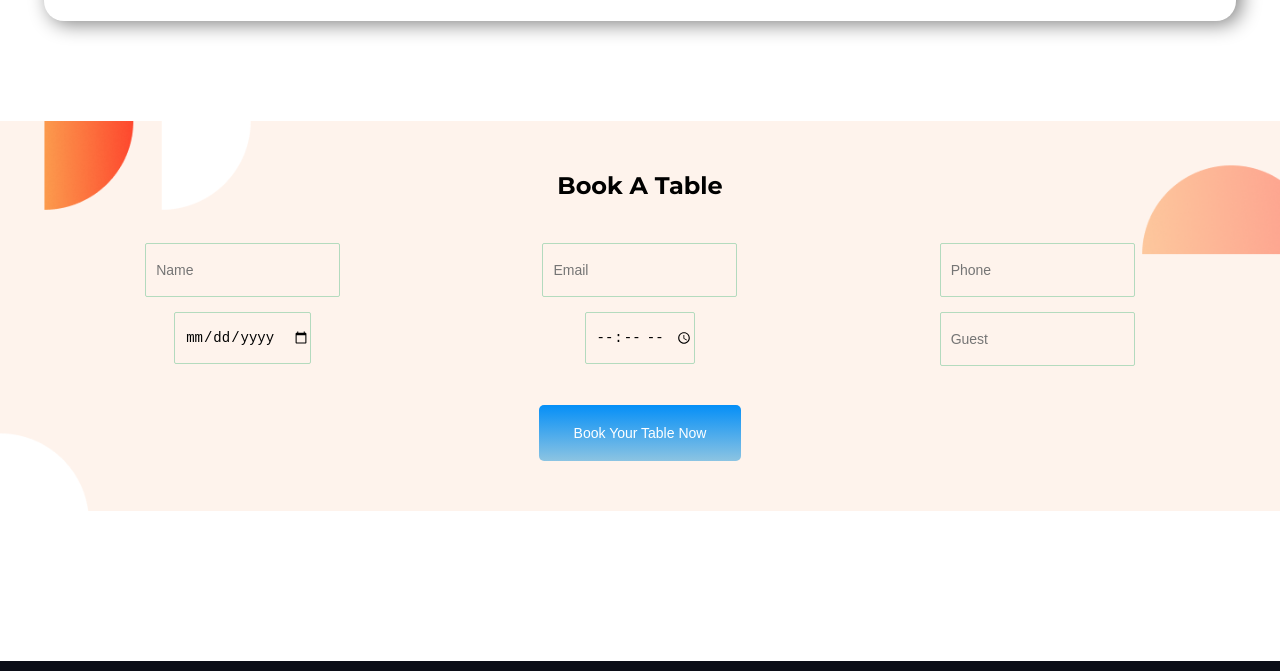
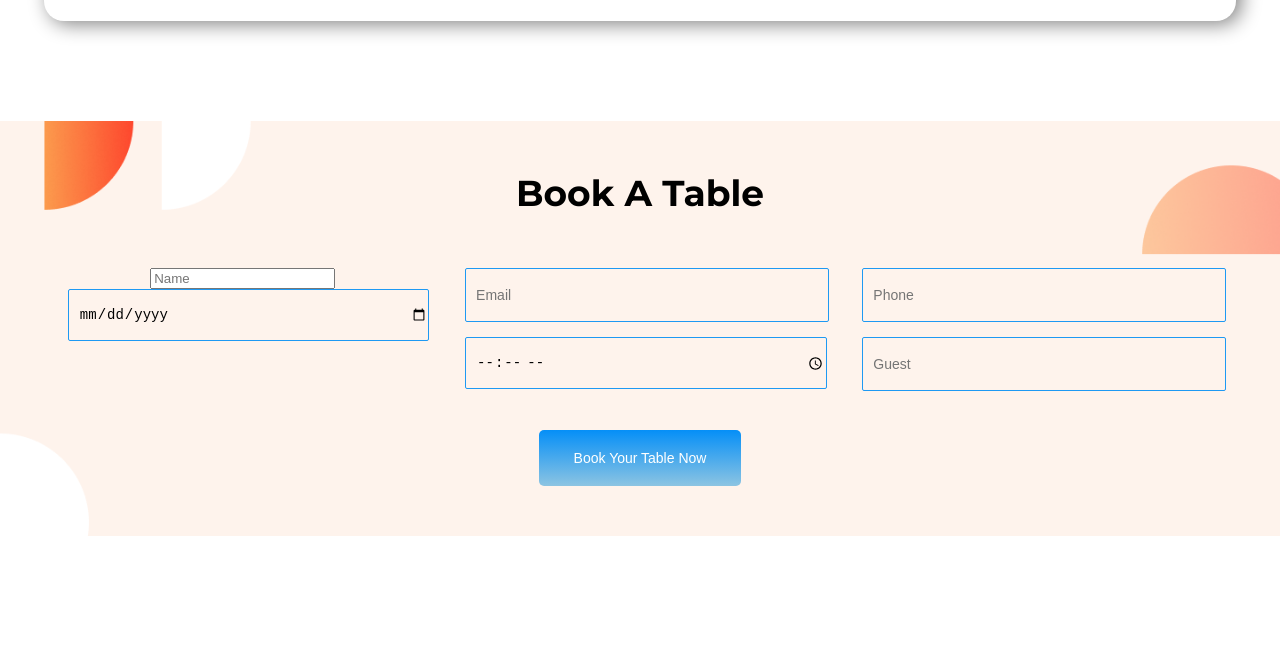
Before and after one commit to DEV-ASHANAUR/food-network, a plain HTML site: page index.html in a window 1280 px wide. Shown: the part 2540-3211 px from the top of the page. Drawn offline with Linux system fonts and the light colour scheme.

Commit message:
modify book form

```diff
--- a/css/style.css
+++ b/css/style.css
@@ -195,6 +195,7 @@ p.sort-desc {
 }
 .book-table{
     padding-top: 50px;
+    font-size: 36px;
     text-align: center;
 }
 .book-wrapper .item{
@@ -205,7 +206,7 @@ p.sort-desc {
 .form-control{
 
     border: transparent!important;
-    border: 1px solid rgb(9 162 85 / 30%)!important;
+    border: 1px solid #1E99F3!important;
     height: 50px!important;
     background: transparent!important;
     color: black!important;
@@ -215,6 +216,7 @@ p.sort-desc {
     box-shadow: none!important;
     margin-bottom: 15px;
     padding-left: 10px;
+    width: 100%;
 
 }
 input:focus {
@@ -233,8 +235,8 @@ input:focus {
     font-size: 14px;
     border-radius: 5px;
     cursor: pointer;
+
 }
-
 /* end book a table */
 /* start footer section */
 .footer-wrapper{
--- a/index.html
+++ b/index.html
@@ -127,7 +127,7 @@
         <form action="#">
             <div class="book-wrapper">
                 <div class="item">
-                    <input type="text" class="form-control" placeholder="Name"><br>
+                    <input type="text" class="form-fcontrol" placeholder="Name"><br>
                     <input type="date" class="form-control date" placeholder="Check-in">
                 </div>
                 <div class="item">
@@ -135,8 +135,8 @@
                     <input type="time" class="form-control" placeholder="Time">
                 </div>
                 <div class="item">
-                    <input type="text" class="form-control" placeholder="Phone"><br>
-                    <input type="number" class="form-control" placeholder="Guest">
+                    <input type="number" class="form-control" placeholder="Phone"><br>
+                    <input type="number" min="1" max="50" class="form-control" placeholder="Guest">
                 </div>
             </div>
             <button type="submit" class="book-btn">Book Your Table Now</button>
```
